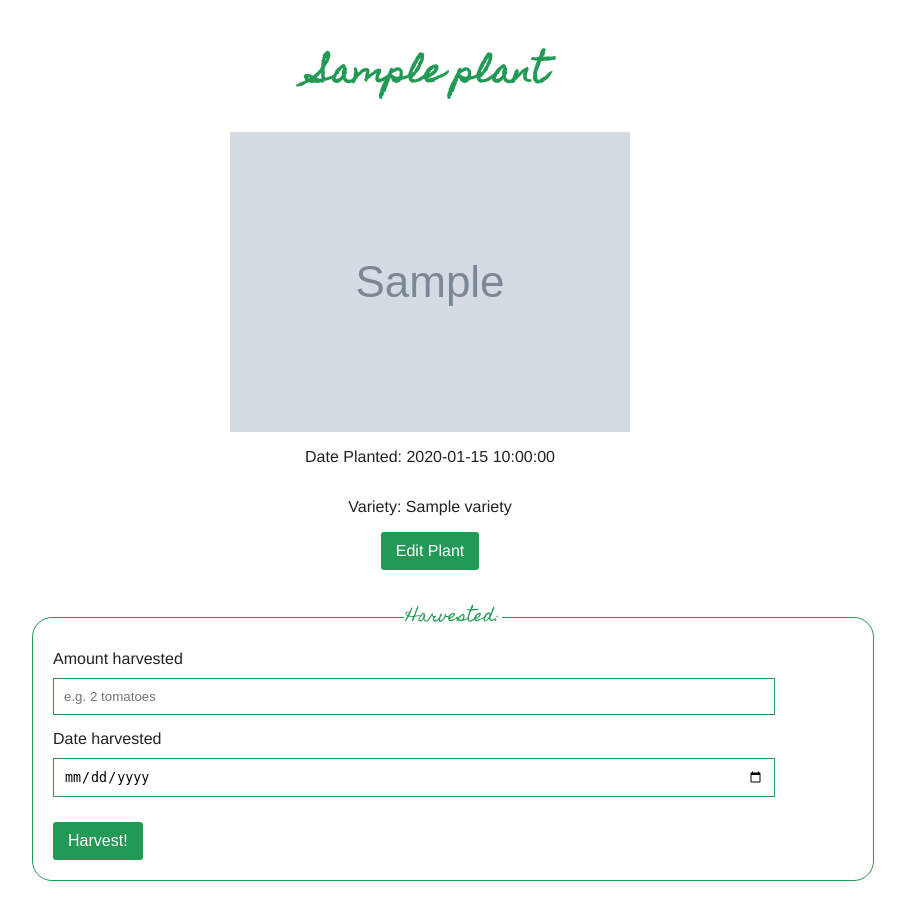
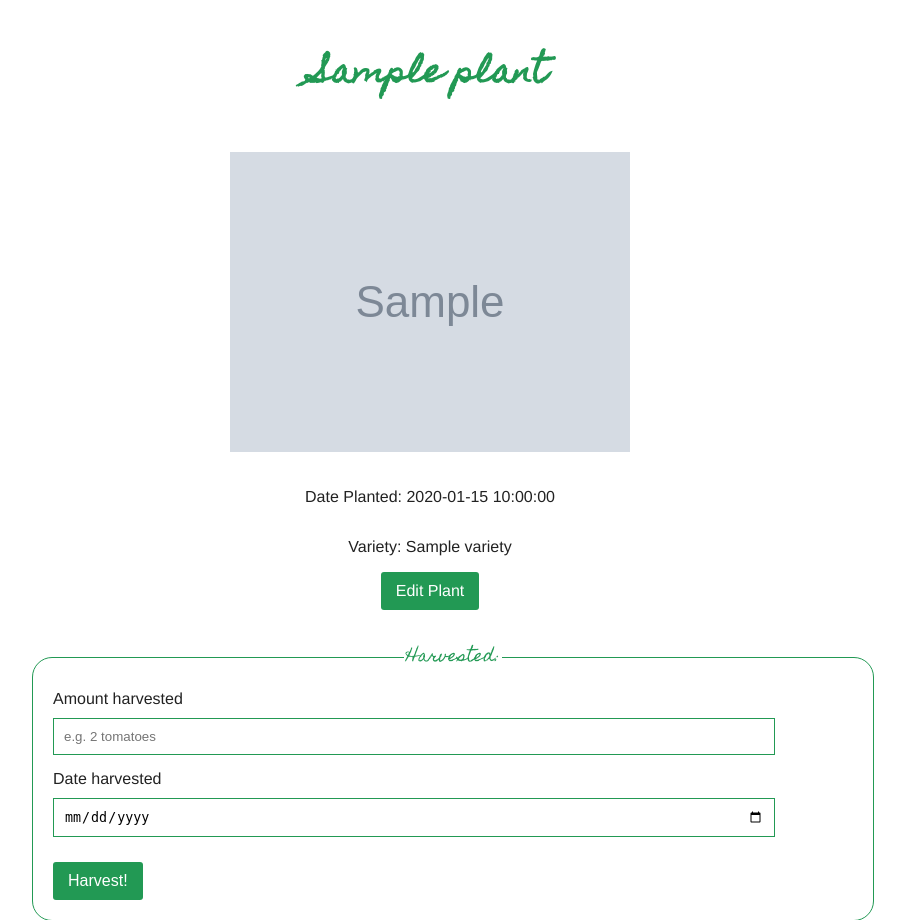
Before and after one commit to Joshkaki00/Homework-5-Databases, a Flask app: template templates/detail.html in a window 1280 px wide. Shown: the part 40-960 px from the top of the page, without its empty margins (210-1115 px from the left). Run offline with Flask 3, Linux system fonts and the light colour scheme; the template is opened without the code that fills it: most values are stand-ins (such as "Sample title", 1, 10 or a date in 2020); grey boxes marked "Sample" are stand-in pictures; some libraries are stand-ins or nearby versions.

Commit message:
updated styles

```diff
--- a/static/style.css
+++ b/static/style.css
@@ -164,6 +164,15 @@ form#delete-form {
     align-items: center;
 }
 
+/* Plant detail page specific styles */
+#detail-page img {
+    max-width: 100%;
+    max-height: 400px;
+    object-fit: contain;
+    display: block;
+    margin: 20px auto;
+}
+
 div.info {
     margin-top: 30px;
 }
```
